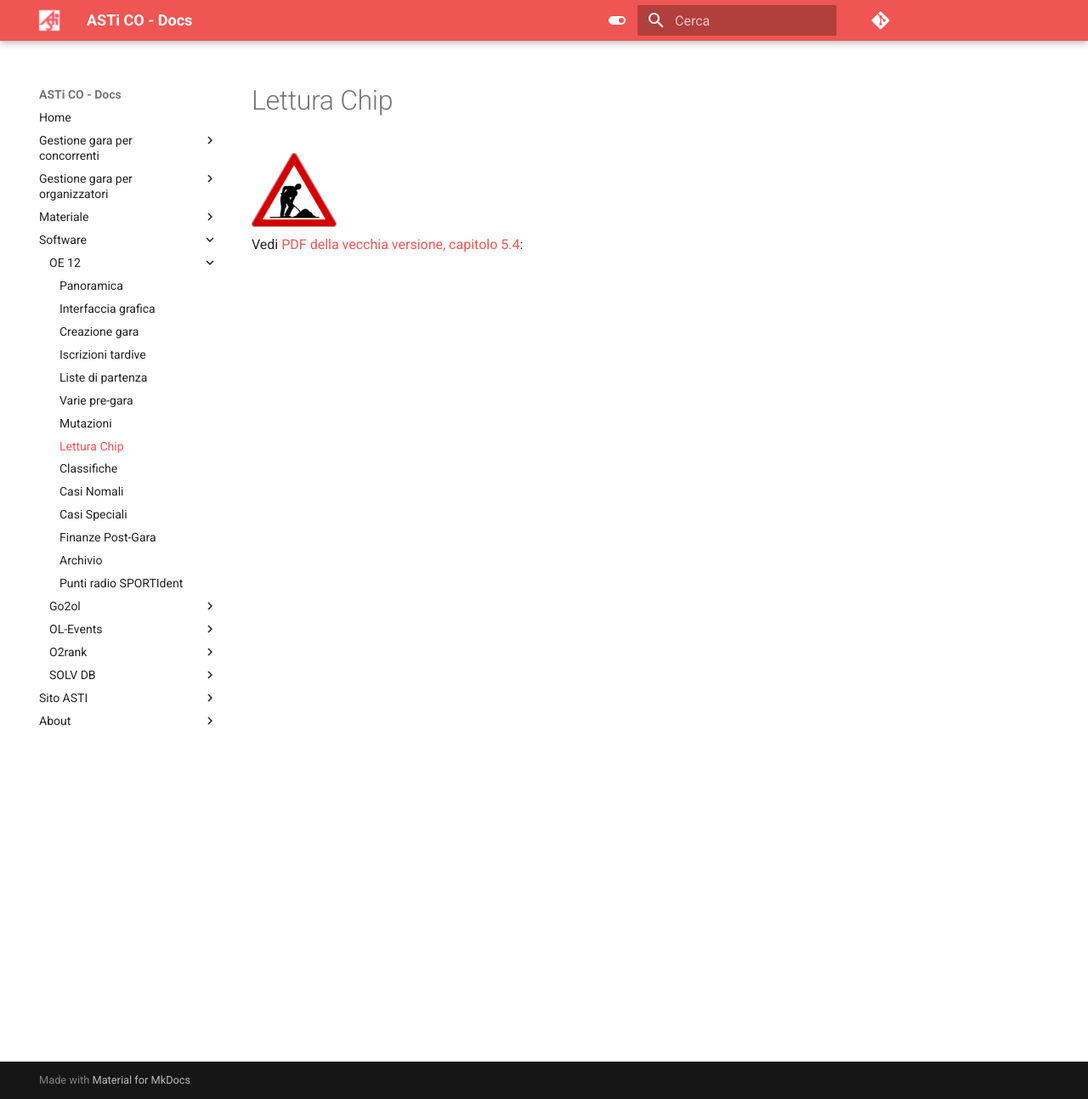
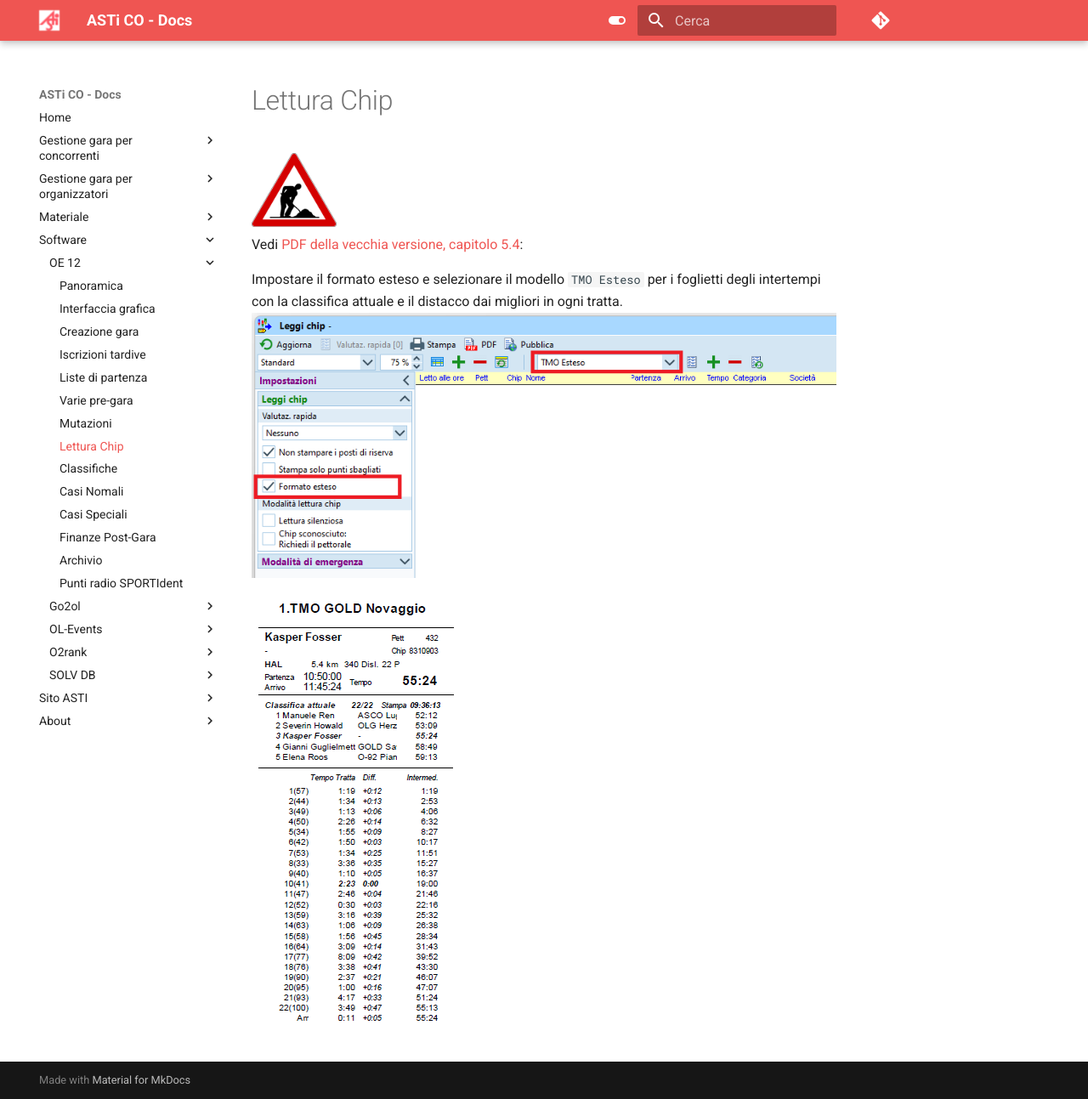
Before and after one commit to asti-co/doc, an MkDocs documentation site: the page built from docs/software/oe12/lettura_chip.md, in a window 1280 px wide and 1293 px high. Shown: the whole window at 85% size. Built offline with MkDocs 1.6.1 and Material for MkDocs 9.7.7, drawn with Linux system fonts in a browser that asks for light colours; comment, search, counter and statistics services are not loaded.

Commit message:
formato esteso in lettura chip

```diff
--- a/docs/software/oe12/lettura_chip.md
+++ b/docs/software/oe12/lettura_chip.md
@@ -2,3 +2,6 @@
 
 ![Lavori in corso](../../img/lavori_in_corso.png){width=100px}
 Vedi [PDF della vecchia versione, capitolo 5.4](../../gestione_gara_org/inc/Istruzioni_OL_einzel_per_TMO_v2_4.pdf):
+
+Impostare il formato esteso e selezionare il modello `TMO Esteso` per i foglietti degli intertempi con la classifica attuale e il distacco dai migliori in ogni tratta.
+![Fomrato esteso](inc/giorno_lettura_chip_formato_esteso.png)  ![Foglietto](inc/giorno_foglietto_formato_esteso.png)
```
Also changed, not shown: docs/software/oe12/inc/giorno_foglietto_formato_esteso.png (added), docs/software/oe12/inc/giorno_lettura_chip_formato_esteso.png (added).
